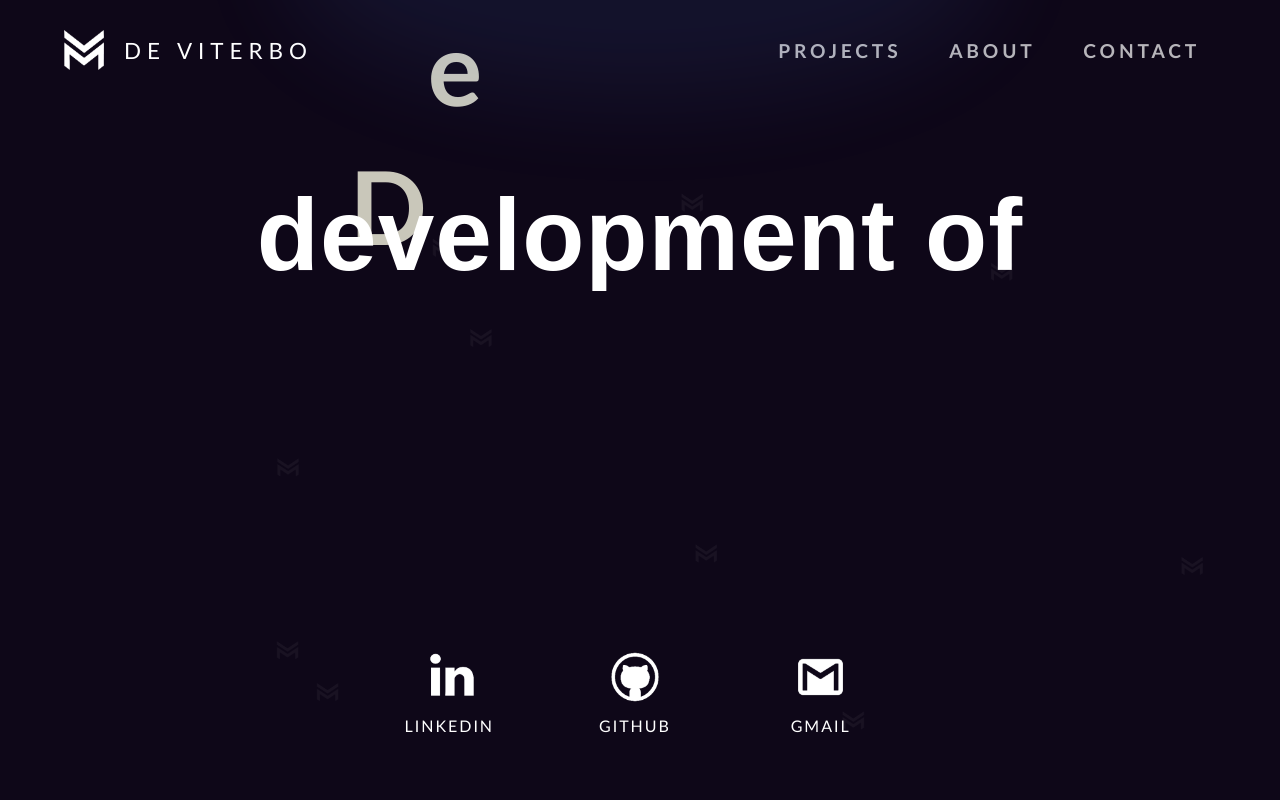
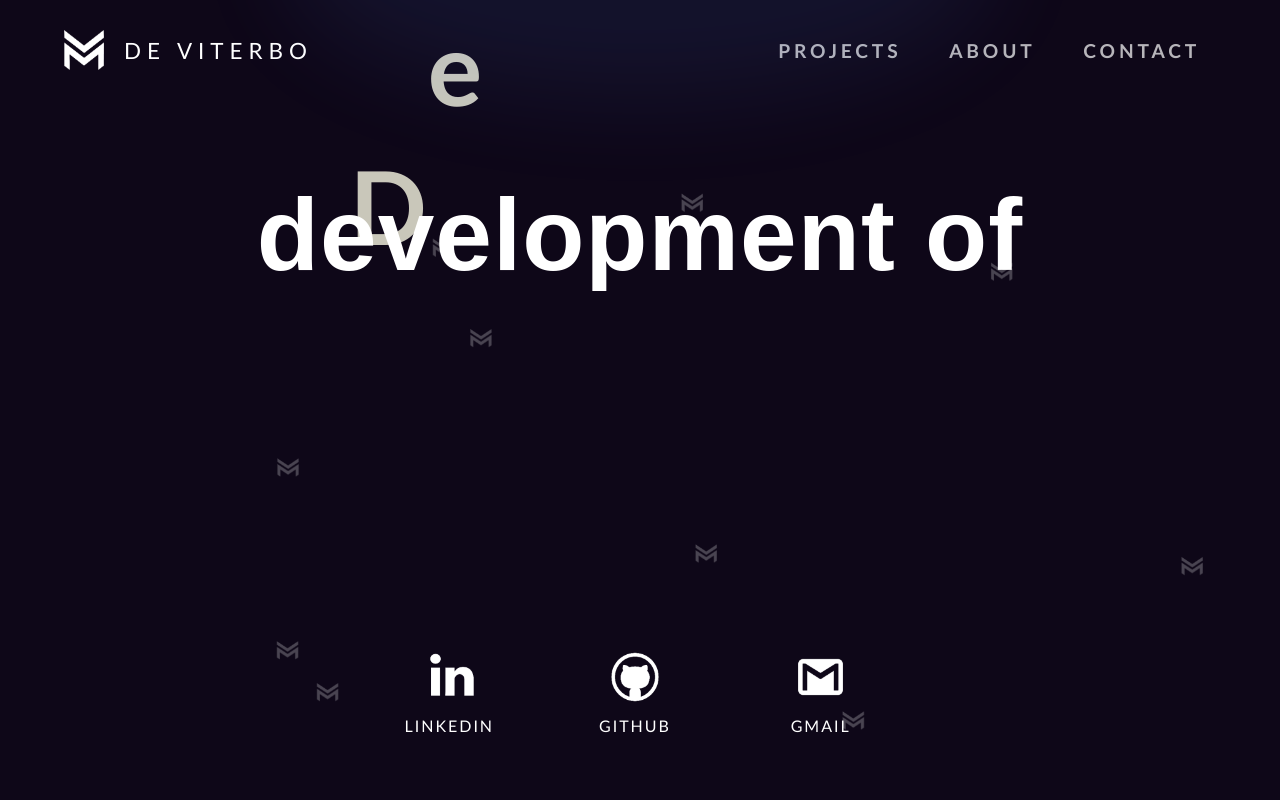
Before and after one commit to mmdeviterbo/web-portfolio, a Next.js app: page / in a window 1280 px wide. Shown: the top 800 px of the page. Built offline with nearby package versions, Linux system fonts and the light colour scheme.

Commit message:
feat: add logo animations

```diff
--- a/styles/_backgroundDesign.scss
+++ b/styles/_backgroundDesign.scss
@@ -10,7 +10,7 @@
 
 img[id^=fly-logos]{
   transform: scale(0.040);
-  opacity: 0.05;
+  opacity: 0.25;
   position: absolute;
 
 }
```
